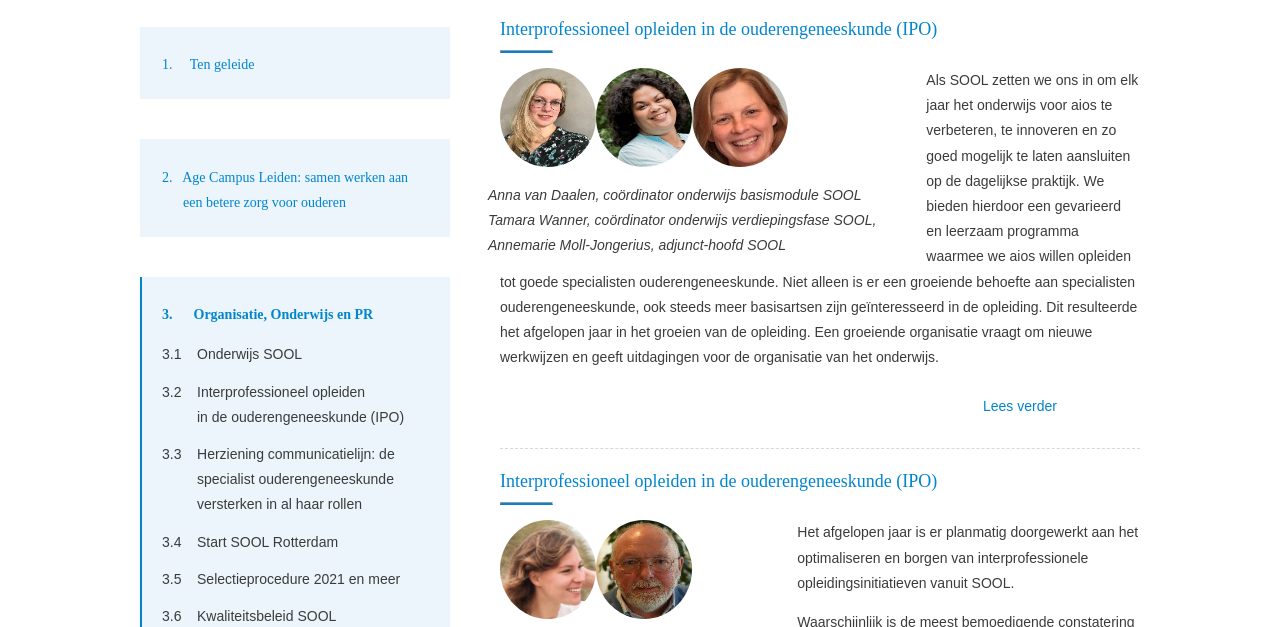
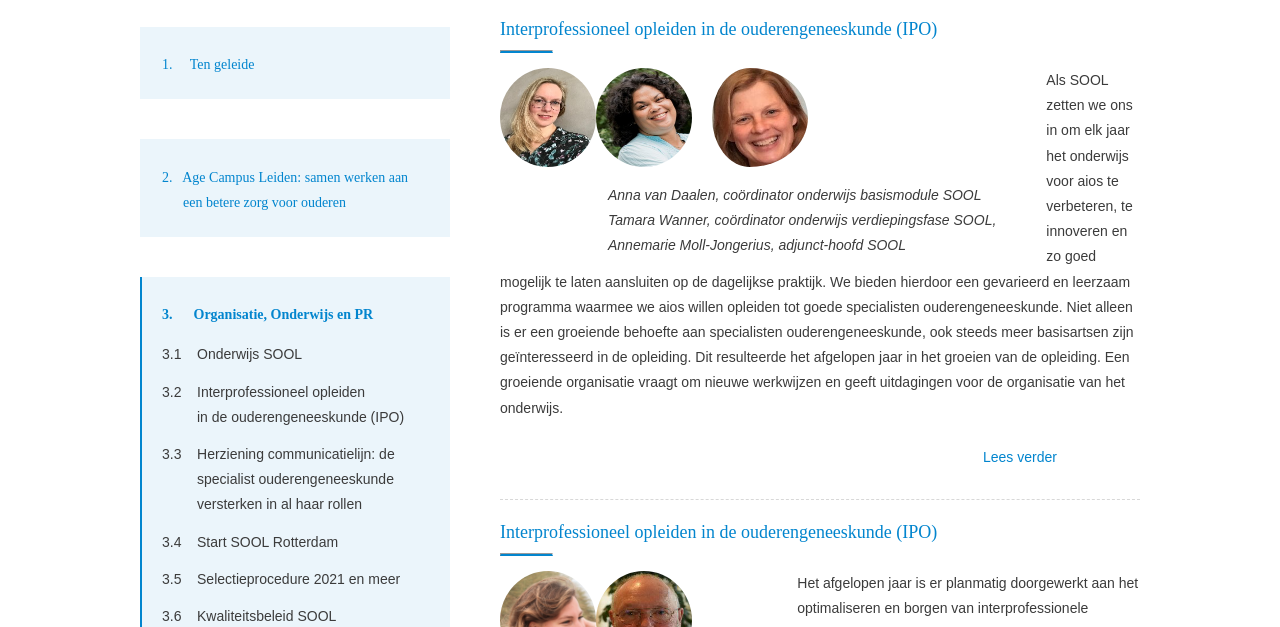
Before and after one commit to annechel/example.github.io, a plain HTML site: page 3.html in a window 1280 px wide. Shown: the part 151-778 px from the top of the page. Drawn offline with Linux system fonts and the light colour scheme; a web font is replaced by a local one.

Commit message:
Update 3.html

```diff
--- a/3.html
+++ b/3.html
@@ -52,11 +52,11 @@ Released   : 20120401
 <img src="images2/writers/3.1new.png" style="width:15%; height: 260%;border-radius:50%; float:left;">
 &nbsp;&nbsp;
 <img src="images2/writers/3.1-2new.png" style="width:15%;height:260%;border-radius:50%; float:left;">
-&nbsp;&nbsp;
-<img src="images/writers/p7.jpg" style="width:15%;height:260%;border-radius:50%; float:left;">
+<br>
+<img src="images/writers/p7.jpg" style="width:15%;height:260%;border-radius:50%; float:left; padding-left:20px">
 </h2>
 
-<p class="meta" style="margin-left:-300px;margin-top:110px; float:left; margin-bottom:-10px;margin-right:50px;"><i>  Anna van Daalen, coördinator onderwijs basismodule SOOL<br>Tamara Wanner, coördinator onderwijs verdiepingsfase SOOL,<br> Annemarie Moll-Jongerius, adjunct-hoofd SOOL   </i> </p>
+<p class="meta" style="margin-left:-200px;margin-top:110px; float:left; margin-bottom:-10px;margin-right:50px;"><i>  Anna van Daalen, coördinator onderwijs basismodule SOOL<br>Tamara Wanner, coördinator onderwijs verdiepingsfase SOOL,<br> Annemarie Moll-Jongerius, adjunct-hoofd SOOL   </i> </p>
 	<p>Als SOOL zetten we ons in om elk jaar het onderwijs voor aios te verbeteren, te innoveren en zo goed mogelijk te laten aansluiten op de dagelijkse praktijk. We bieden hierdoor een gevarieerd en leerzaam programma waarmee we aios willen opleiden tot goede specialisten ouderengeneeskunde. Niet alleen is er een groeiende behoefte aan specialisten ouderengeneeskunde, ook steeds meer basisartsen zijn geïnteresseerd in de opleiding. Dit resulteerde het afgelopen jaar in het groeien van de opleiding. Een groeiende organisatie vraagt om nieuwe werkwijzen en geeft uitdagingen voor de organisatie van het onderwijs. </p>
 						<br><button id="hoi1" style="color: #0285CE;"onclick="myFunction1()">Lees verder</button>
 
```
